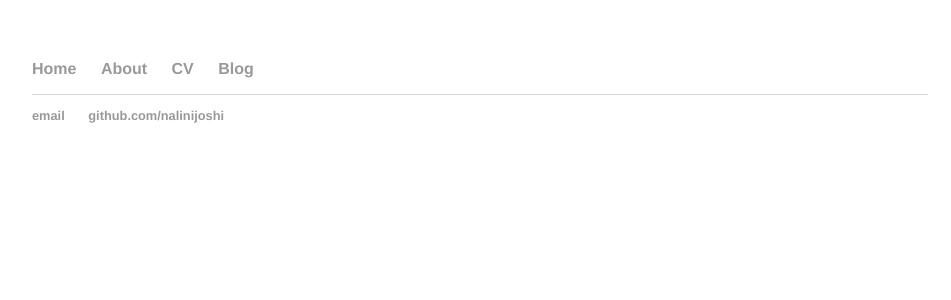
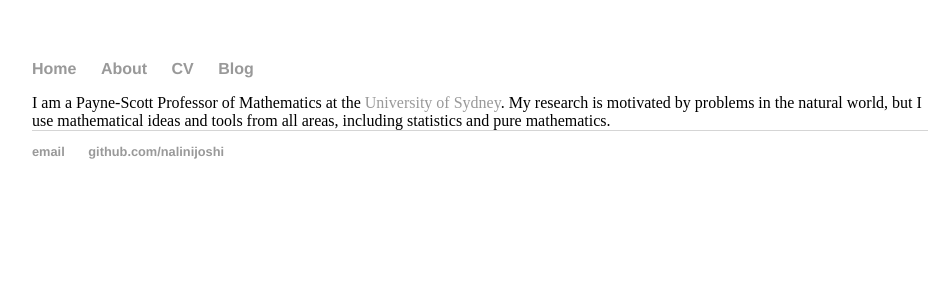
Before and after one commit to nalinijoshi/nalinijoshi.github.io, a Jekyll site: the page built from index.html, in a window 1280 px wide. Shown: the top 300 px of the page, without its empty margins (160-1111 px from the left). Built offline with Jekyll 4.4.1, drawn with Linux system fonts in a browser that asks for light colours; Markdown is read by kramdown in place of the engine named in the settings.

Commit message:
Update index.html
Changed index.html to use Jekyll's default layout setup.

```diff
--- a/index.html
+++ b/index.html
@@ -1,28 +1,8 @@
-<!DOCTYPE html>
-<html>
-	<head>
-		<title>Nalini Joshi</title>
-	<!-- link to main stylesheet -->
-		<link rel="stylesheet" type="text/css" href="/css/main.css">
-        </head>
-	<body>
-		<nav>
-    		<ul>
-        		<li><a href="/">Home</a></li>
-	        	<li><a href="/about">About</a></li>
-        		<li><a href="/cv">CV</a></li>
-        		<li><a href="/blog">Blog</a></li>
-    		</ul>
-		</nav>
-		<div class="container">
+---
+layout: default
+title: Nalini Joshi, mathematician
+---
     		<div class="blurb">
+			I am a Payne-Scott Professor of Mathematics at the <a href="sydney.edu.au">University of Sydney</a>.
+			My research is motivated by problems in the natural world, but I use mathematical ideas and tools from all areas, including statistics and pure mathematics.
 </div><!-- /.blurb -->
-		</div><!-- /.container -->
-		<footer>
-    		<ul>
-        		<li><a href="mailto:nalinijoshi@pm.me">email</a></li>
-        		<li><a href="https://github.com/nalinijoshi">github.com/nalinijoshi</a></li>
-			</ul>
-		</footer>
-	</body>
-</html>
```
